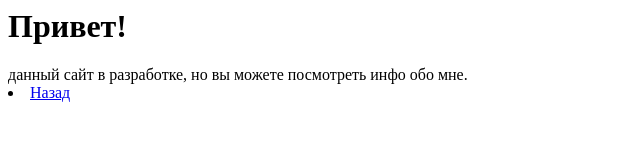
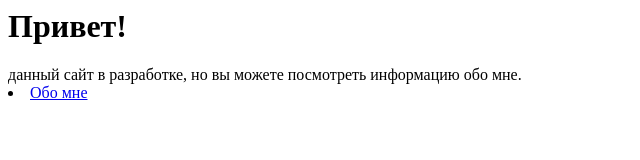
Before and after one commit to Verilest/verilest.github.io, a plain HTML site: page index.html in a window 1280 px wide. Shown: the full height of the page, 0-640 px from the left. Drawn offline with Linux system fonts and the light colour scheme.

Commit message:
Update index.html

```diff
--- a/index.html
+++ b/index.html
@@ -1,3 +1,3 @@
 <h1>Привет!</h1>
-<div>данный сайт в разработке, но вы можете посмотреть инфо обо мне.</div>
- <li><a href='/'>Назад</a></li>
+<div>данный сайт в разработке, но вы можете посмотреть информацию обо мне.</div>
+ <li><a href='/about.html'>Обо мне</a></li>
```
